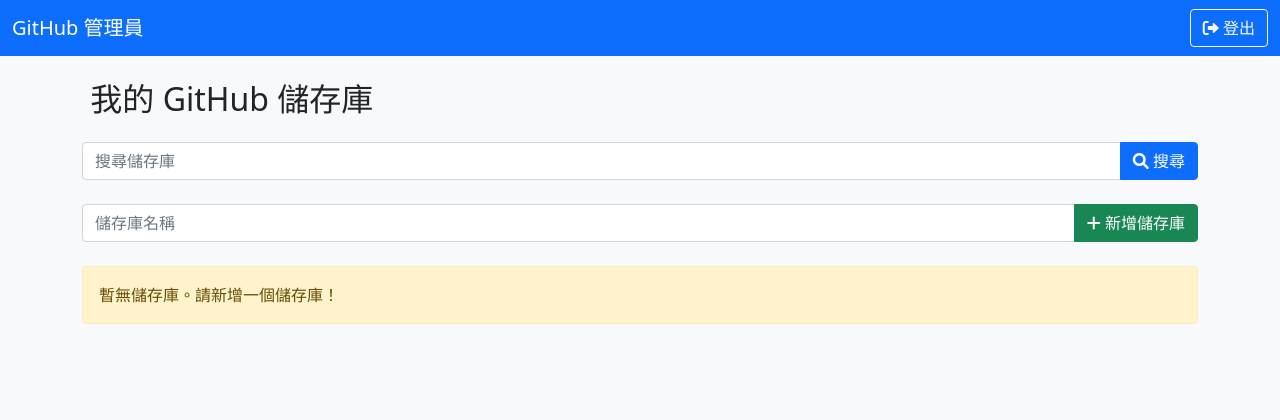
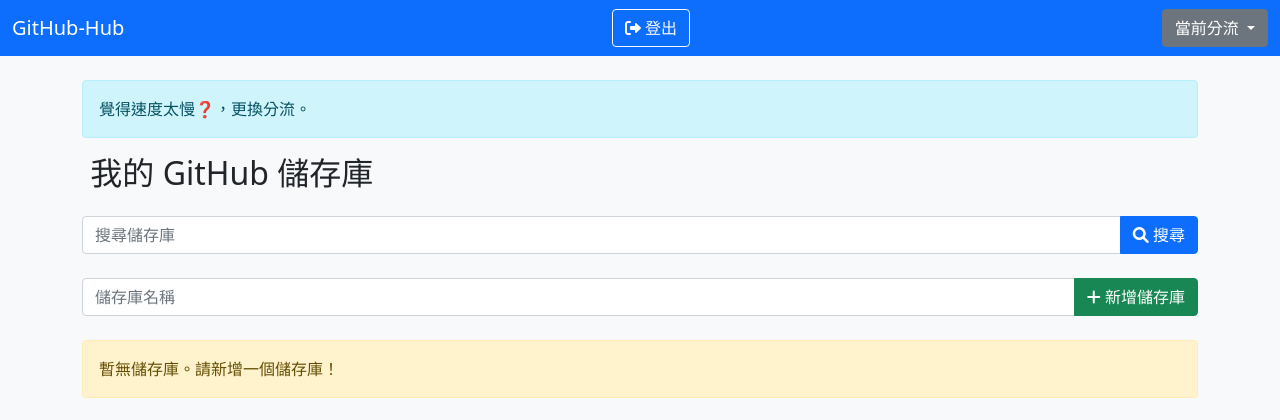
Before and after one commit to oinktech/Github-hub, a Flask app: template templates/dashboard.html in a window 1280 px wide. Shown: the top 420 px of the page. Run offline with Flask 3, Linux system fonts and the light colour scheme; the template is opened without the code that fills it, so the values that code supplies are empty; some libraries are stand-ins or nearby versions.

Commit message:
Update dashboard.html

```diff
--- a/templates/dashboard.html
+++ b/templates/dashboard.html
@@ -3,7 +3,7 @@
 <head>
     <meta charset="UTF-8">
     <meta name="viewport" content="width=device-width, initial-scale=1.0">
-    <title>儀表板</title>
+    <title>GitHub-Hub--儀表板</title>
     <link rel="icon" type="image/x-icon" href="{{ url_for('static', filename='favicon.ico') }}">
     <!-- Bootstrap CSS -->
     <link href="https://cdnjs.cloudflare.com/ajax/libs/bootstrap/5.1.3/css/bootstrap.min.css" rel="stylesheet">
@@ -23,19 +23,54 @@
             box-shadow: 0 4px 20px rgba(0,0,0,0.1);
         }
     </style>
+    <script>
+        async function loadStreams() {
+            const response = await fetch('json/streams.json');
+            const data = await response.json();
+            const select = document.getElementById('streamSelect');
+
+            for (const [key, value] of Object.entries(data)) {
+                const option = document.createElement('option');
+                option.value = value;
+                option.textContent = key;
+                select.appendChild(option);
+            }
+        }
+
+        window.onload = loadStreams;
+    </script>
 </head>
 <body>
 
 <nav class="navbar navbar-expand-lg navbar-dark bg-primary">
     <div class="container-fluid">
-        <a class="navbar-brand" href="#">GitHub 管理員</a>
+        <a class="navbar-brand" href="#">GitHub-Hub</a>
         <div class="d-flex">
             <a href="{{ url_for('logout') }}" class="btn btn-outline-light"><i class="fas fa-sign-out-alt"></i> 登出</a>
+        </div>
+
+        <!-- 新增下拉選單 -->
+        <div class="dropdown">
+            <button class="btn btn-secondary dropdown-toggle" type="button" id="streamDropdown" data-bs-toggle="dropdown" aria-expanded="false">
+                當前分流
+            </button>
+            <ul class="dropdown-menu" aria-labelledby="streamDropdown">
+                <li>
+                    <select id="streamSelect" class="dropdown-item" onchange="location = this.value;">
+                        <option>正在載入分流...</option>
+                    </select>
+                </li>
+            </ul>
         </div>
     </div>
 </nav>
 
 <div class="container mt-4">
+    <!-- 新增提示文字 -->
+    <div class="alert alert-info" role="alert">
+        覺得速度太慢❓，更換分流。
+    </div>
+
     {% with messages = get_flashed_messages(with_categories=true) %}
     {% if messages %}
     <div class="alert alert-{{ 'danger' if 'error' in messages[0][0] else 'success' if 'success' in messages[0][0] else 'warning' }}" role="alert">
```
